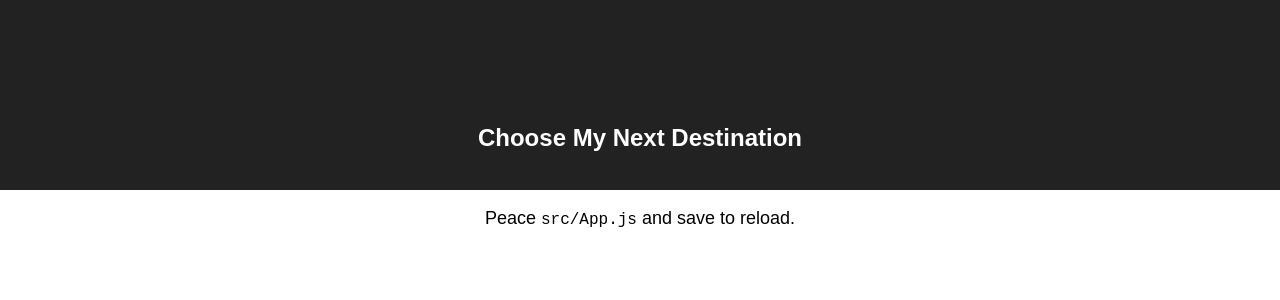
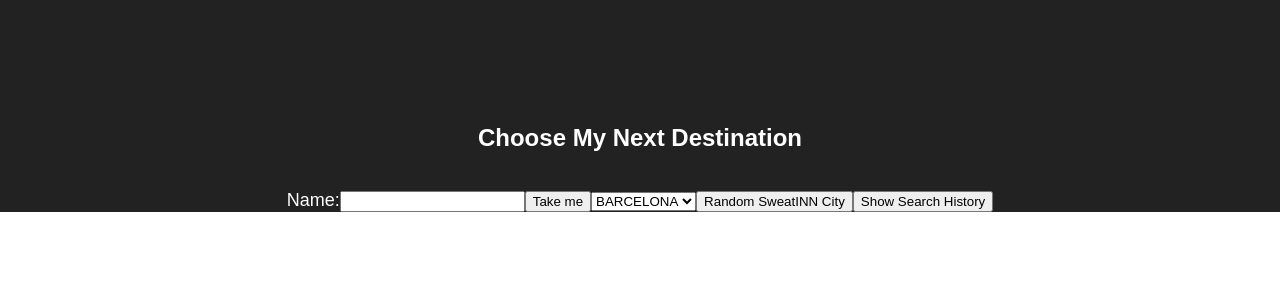
Before and after one commit to carpben/Choose-My-Next-Destination, a React (Create React App) app: page / in a window 1280 px wide. Shown: the top 300 px of the page. Built offline with nearby package versions, Linux system fonts and the light colour scheme.

Commit message:
select SweetINN Cities added

```diff
--- a/src/App.css
+++ b/src/App.css
@@ -8,14 +8,18 @@
 }
 
 .App-header {
-  background-color: #222;
+    background-color: #222;
   height: 150px;
   padding: 20px;
   color: white;
 }
 
-.App-intro {
+.App-controller {
   font-size: large;
+  background-color: #222;
+  color: white;
+
+
 }
 
 @keyframes App-logo-spin {
--- a/src/App.js
+++ b/src/App.js
@@ -22,14 +22,94 @@ function Header(){
     )
 }
 
+// class Controller extends Component {
+//   render() {
+//     return (
+//         <div className="App-controller">
+//             <SearchControl />
+//             <HistoryDisplay />
+//       </div>
+//     );
+//   }
+// }
+
 class Controller extends Component {
-  render() {
-    return (
-        <p className="App-intro">
-          Peace <code>src/App.js</code> and save to reload.
-        </p>
-    );
-  }
+    constructor(props) {
+      super(props);
+      this.state = {
+          searchValue: '',
+          showHistory: false,
+          history: {},
+          sweetInnCities : ["BARCELONA", "BRUSSELS", "JERUSALEM", "LISBON", "ROME", "TEL AVIV"]
+      };
+
+    //   this.handleChange = this.handleChange.bind(this);
+    //   this.handleSubmit = this.handleSubmit.bind(this);
+    }
+
+    handleChange = (event) => {
+      this.setState({value: event.target.value});
+    }
+
+    handleSubmit = (event) => {
+      alert('A name was submitted: ' + this.state.value);
+      event.preventDefault();
+    }
+
+    render() {
+      return (
+        <section className="App-controller">
+          <form onSubmit={this.handleSubmit}>
+              {/* <SearchControl /> */}
+              <label>
+                Name:
+                <input type="text" value={this.state.searchValue} onChange={this.handleChange} />
+              </label>
+              <input type="submit" value="Take me" />
+              <SelcetCity sweetInnCities={this.state.sweetInnCities} />
+
+              <input type="submit" value="Random SweatINN City" />
+              <input type="submit" value="Show Search History" />
+          </form>
+          <HistoryDisplay />
+        </section>
+      );
+    }
 }
 
+class SelcetCity extends Controller {
+        constructor (props){
+            super(props)
+        }
+        render (){
+            const cityOptions = this.props.sweetInnCities.map((city)=><option>{city}</option>)
+            return (
+                <select>
+                {cityOptions}
+            </select>
+            )
+        }
+}
+
+class SearchControl extends Component {
+    constructor (props){
+        super(props)
+    }
+    render (){
+        return (
+            <div class="SearchControl">
+
+            </div>
+        )
+    }
+}
+
+class HistoryDisplay extends Component {
+    render(){
+        return null
+    }
+}
+
+
+
 export default App;
```
Also changed, not shown: src/logo.svg (deleted).
